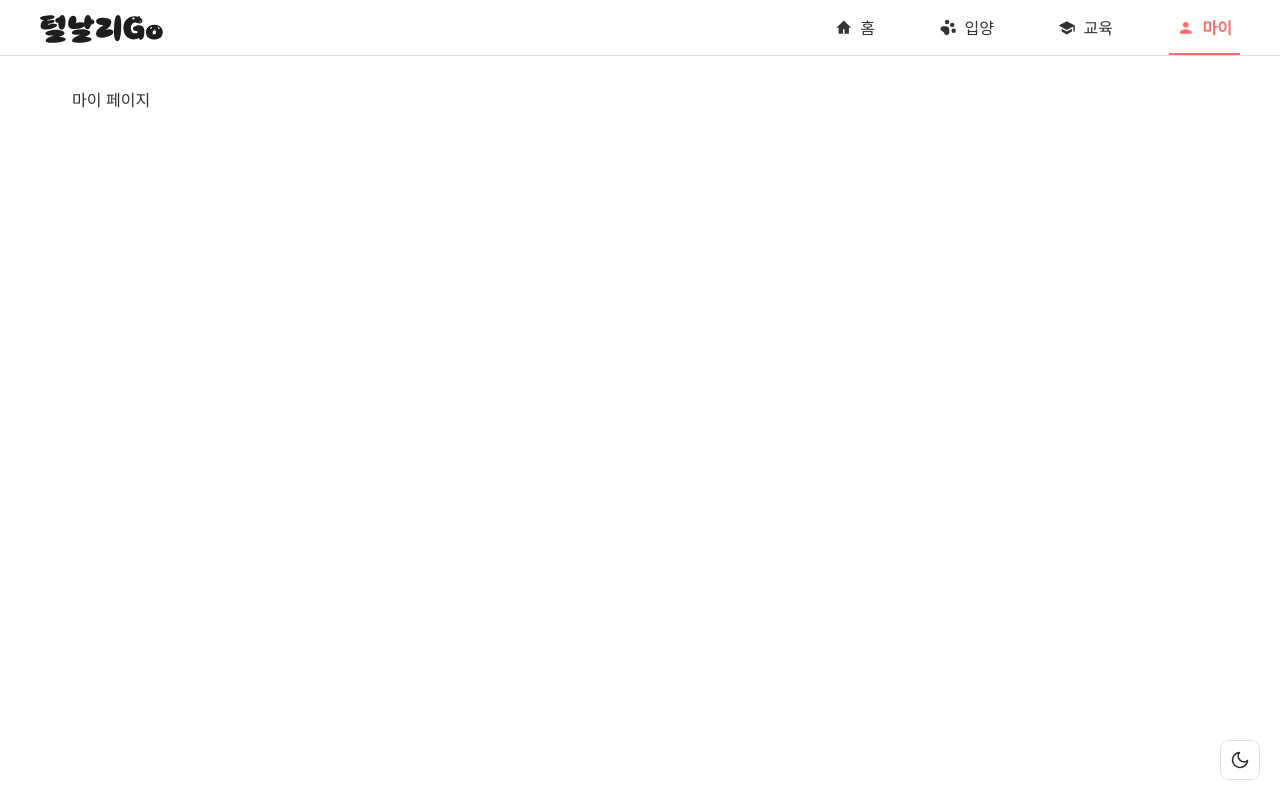
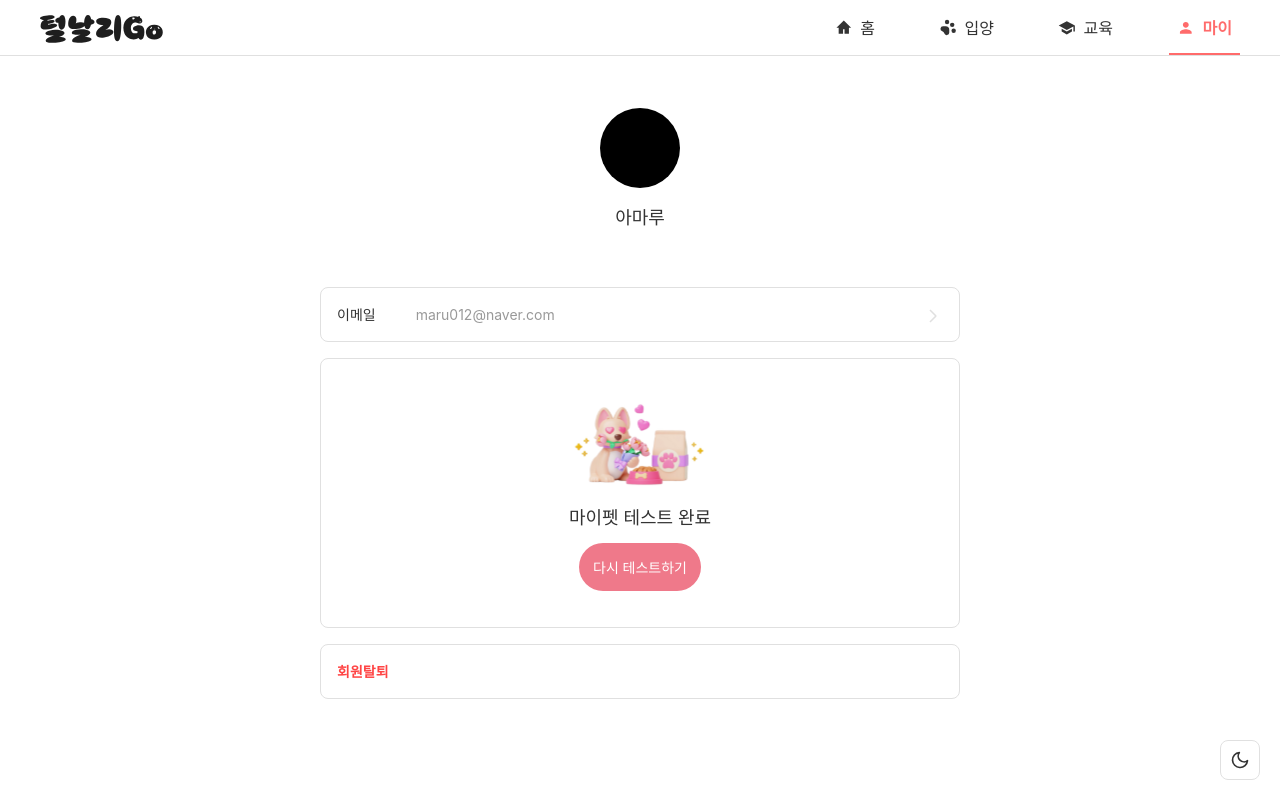
Before and after one commit to sinjidragon/TurlGO-web, a React (Vite) app: page /mypage in a window 1280 px wide. Built offline with nearby package versions, Linux system fonts and the light colour scheme; no server answers; a web font is replaced by a local one.

Commit message:
feat :: add mypage web view

```diff
--- a/src/App.tsx
+++ b/src/App.tsx
@@ -7,6 +7,7 @@ import Register from './pages/auth/Register'
 import FirstView from './pages/FirstView'
 import AdoptionPage from './pages/adoption/AdoptionPage'
 import GlobalStyles from './styles/GlobalStyles'
+import MyPage from './pages/my/myPage'
 import { useThemeMode } from './hooks/useThemeMode'
 import { lightTheme, darkTheme } from './styles/theme'
 import ThemeToggle from './components/common/ThemeToggle'
@@ -45,7 +46,7 @@ function App() {
             <Route path="/home" element={<Home />} />
             <Route path="/adoption" element={<AdoptionPage />} />
             <Route path="/education" element={<div>교육 페이지</div>} />
-            <Route path="/mypage" element={<div>마이 페이지</div>} />
+            <Route path="/mypage" element={<MyPage/>} />
           </Route>
         </Routes>
         <ThemeToggleManager isDark={isDark} toggleTheme={toggleTheme} />
--- /dev/null
+++ b/src/components/my/myInfo.tsx
@@ -0,0 +1,107 @@
+import styled from '@emotion/styled'
+
+const MyInfo = () => {
+  return (
+    <Container>
+      <InfoBox>
+        <Email>이메일</Email>
+        <UserEmail>maru012@naver.com</UserEmail>
+        <Arrow
+          xmlns="http://www.w3.org/2000/svg"
+          width="12"
+          height="24"
+          viewBox="0 0 12 24"
+        >
+          <defs>
+            <path
+              id="weuiArrowOutlined0"
+              fill="currentColor"
+              d="m7.588 12.43l-1.061 1.06L.748 7.713a.996.996 0 0 1 0-1.413L6.527.52l1.06 1.06l-5.424 5.425z"
+            />
+          </defs>
+          <use
+            fill-rule="evenodd"
+            href="#weuiArrowOutlined0"
+            transform="rotate(-180 5.02 9.505)"
+          />
+        </Arrow>
+      </InfoBox>
+      <InfoBox>
+        <TestWrap>
+          <TestImage src="/src/assets/dog.svg" />
+          <UserName>마이펫 테스트 완료</UserName>
+          <TestButton>다시 테스트하기</TestButton>
+        </TestWrap>
+      </InfoBox>
+      <InfoBox>
+        <Secession>회원탈퇴</Secession>
+      </InfoBox>
+    </Container>
+  );
+}
+
+export default MyInfo;
+
+const Container = styled.div`
+    width:100vw;
+    display: flex;
+    align-items: center;
+    padding:20px;
+    flex-direction:column;
+    gap:${props => props.theme.spacing.md};
+`
+const InfoBox = styled.div`
+    width: 40rem;
+    padding:${props => props.theme.spacing.md};
+    background-color: ${props=> props.theme.colors.background};
+    border:1px solid ${props=> props.theme.colors.border};
+    gap:40px;
+    display: flex;
+    border-radius: ${props => props.theme.borderRadius.medium};
+    position:relative;
+`
+const Email = styled.p`
+    font-size:${props=>props.theme.typography.fontSize.sm};
+    font-weight: ${props => props.theme.typography.fontWeight.medium};
+    color:${props => props.theme.colors.text.primary};
+`
+const UserEmail = styled.p`
+    font-size:${props=>props.theme.typography.fontSize.sm};
+    font-weight: ${props => props.theme.typography.fontWeight.regular};
+    color:${props => props.theme.colors.text.disabled};
+`
+const Secession = styled.p`
+    font-size:${props=>props.theme.typography.fontSize.sm};
+    font-weight: ${props => props.theme.typography.fontWeight.semibold};
+    color:${props => props.theme.colors.error};
+`
+const TestButton = styled.button`
+    padding:14px;
+    background-color:#EF798A;
+    border-radius:200px;
+    color:white;
+    font-size:14px;
+    font-weight:${props => props.theme.typography.fontWeight.medium};
+`
+const TestWrap = styled.div`
+    width:40rem;
+    gap:12px;
+    padding: 20px;
+    display: flex;
+    flex-direction:column;
+    align-items: center;
+`
+const UserName = styled.div`
+    color:${props => props.theme.colors.text.primary};
+    font-size:${props => props.theme.typography.fontSize.lg};
+    font-weight: ${props => props.theme.typography.fontWeight.medium};
+`
+const TestImage = styled.img`
+    width:10rem;
+`
+const Arrow = styled.svg`
+    color: ${props => props.theme.colors.border};
+    position:absolute;
+    right:20px;
+
+`
--- /dev/null
+++ b/src/components/my/myProfile.tsx
@@ -0,0 +1,33 @@
+import styled from "@emotion/styled";
+
+const MyProfile = () => {
+  return (
+    <Container>
+        <Photo />
+        <UserName>아마루</UserName>
+    </Container>
+  )
+}
+
+export default MyProfile;
+
+
+const Container = styled.div`
+    width:100vw;
+    display: flex;
+    align-items: center;
+    padding:20px;
+    flex-direction:column;
+    gap:${props => props.theme.spacing.md};
+`
+const Photo = styled.div`
+    width:80px;
+    height:80px;
+    border-radius:100px;
+    background-color:black;
+`
+const UserName = styled.div`
+    color:${props => props.theme.colors.text.primary};
+    font-size:${props => props.theme.typography.fontSize.lg};
+    font-weight: ${props => props.theme.typography.fontWeight.medium};
+`
--- /dev/null
+++ b/src/pages/my/myPage.tsx
@@ -0,0 +1,24 @@
+import styled from '@emotion/styled'
+import MyProfile from '@/components/my/myProfile'
+import MyInfo from '@/components/my/myInfo'
+
+const MyPage = () => {
+  return (
+    <Container>
+        <MyProfile/>
+        <MyInfo/>
+    </Container>
+
+  )
+}
+
+const Container = styled.div`
+    width:100%;
+    display: flex;
+    align-items: center;
+    /* padding:32px; */
+    gap:${props => props.theme.spacing.md};
+    flex-direction:column;
+`
+
+export default MyPage;
```
Also changed, not shown: src/assets/dog.svg (added).
